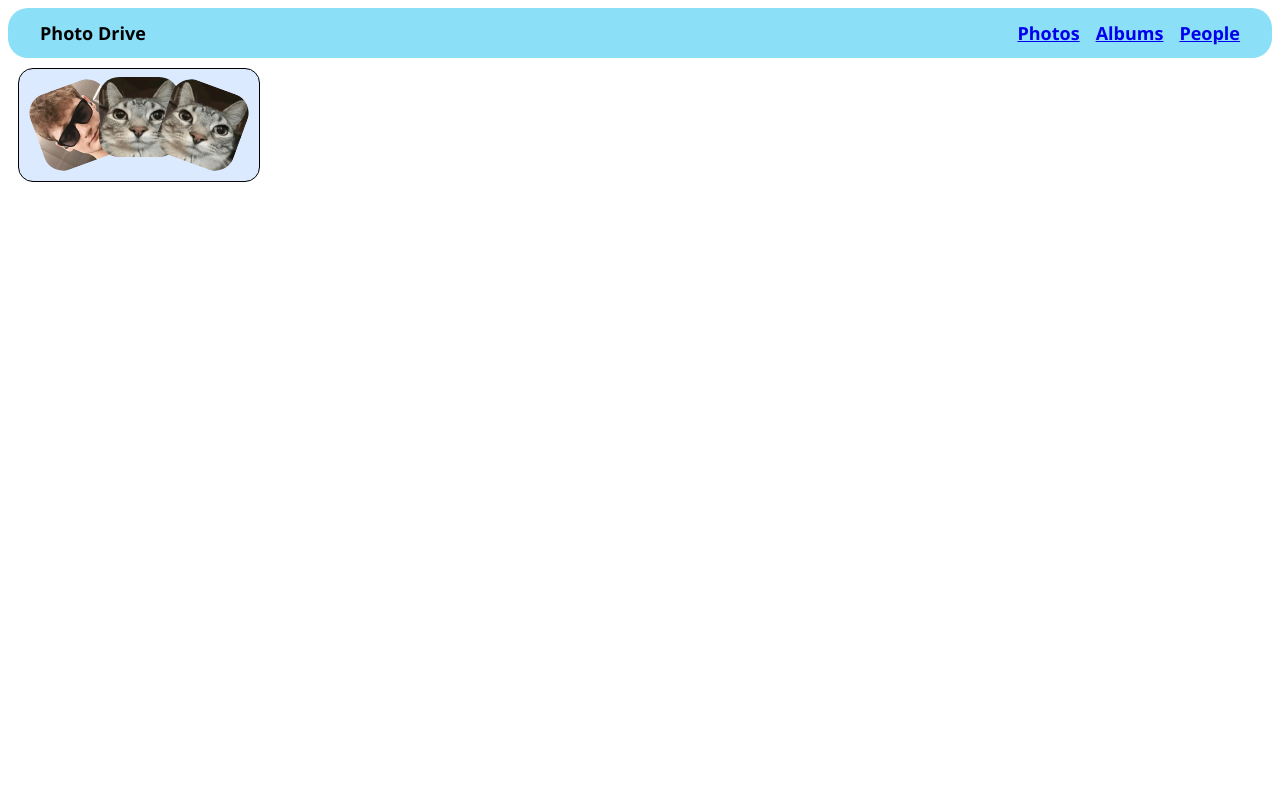
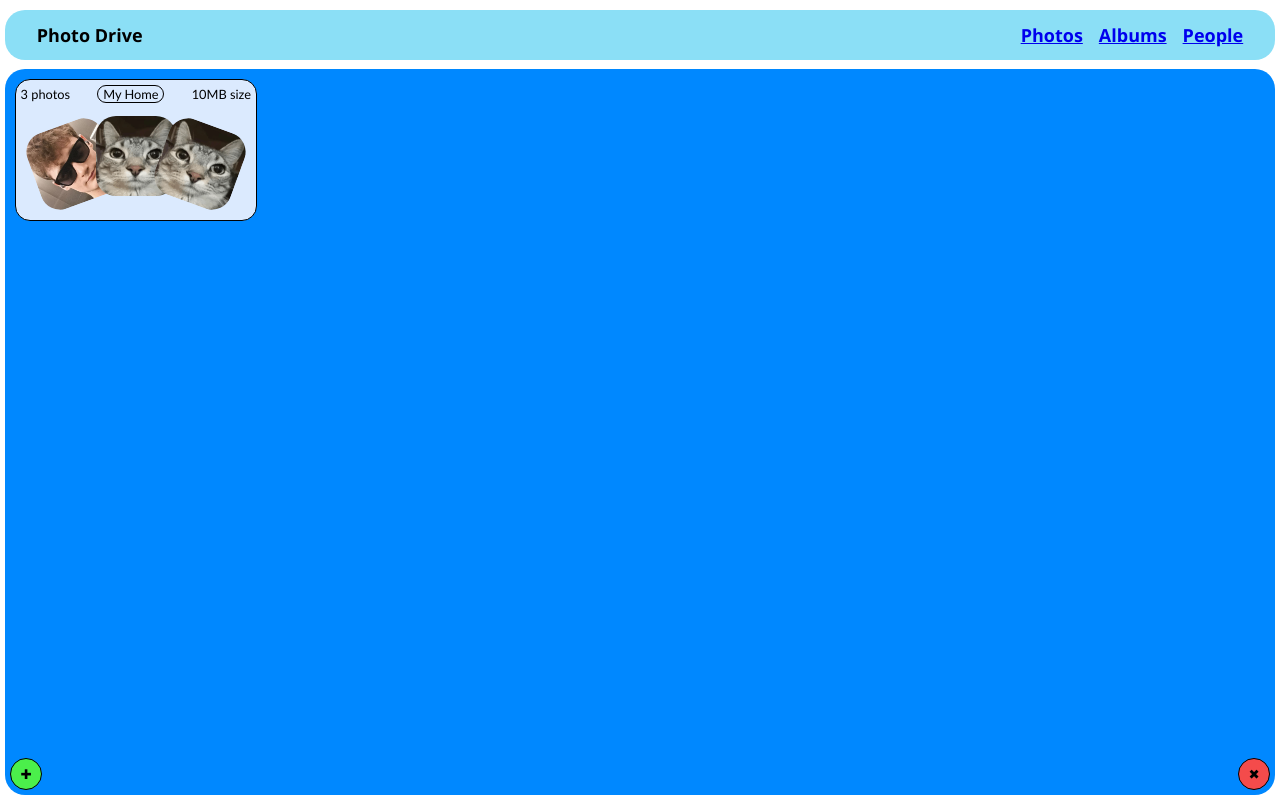
Before and after one commit to AndrewKliusa/university-gdrive-clone, a website: page frontend/albums.html in a window 1280 px wide. Drawn offline with Linux system fonts and the light colour scheme.

```diff
--- a/frontend/albums.html
+++ b/frontend/albums.html
@@ -4,8 +4,8 @@
     <meta charset="UTF-8">
     <meta name="viewport" content="width=device-width, initial-scale=1.0">
     <title>Photo Drive</title>
+    <link rel="stylesheet" href="css/shared.css">
     <link rel="stylesheet" href="css/albums.css">
-    <link rel="stylesheet" href="css/shared.css">
   </head>
   <body>
     <script src="index.js" defer></script>
@@ -19,6 +19,11 @@
     </nav>
     <div class="grid">
       <div class="card">
+        <div class="top-text-wrapper">
+          <span class="date-text">3 photos</span>
+          <span class="album-text">My Home</span>
+          <span class="date-text">10MB size</span>
+        </div>
         <div class="album-images-wrapper">
           <img class="album-image" src="resources/test_cropped.jpg">
           <img class="album-image" src="resources/cat_cropped.png">
@@ -26,5 +31,9 @@
         </div>
       </div>
     </div>
+    <div class="add-delete-wrapper">
+        <button class="add-btn">✚</button>
+        <button class="remove-btn">✖</button>
+    </div>
   </body>
 </html>
--- a/frontend/css/albums.css
+++ b/frontend/css/albums.css
@@ -1,12 +1,5 @@
 .card {
   width: fit-content;
-  border: 0.5px solid;
-  border-radius: 15px;
-  background: #dbeafe;
-  display: flex;
-  flex-flow: column;
-  font-family:'Trebuchet MS', 'Lucida Sans Unicode', 'Lucida Grande', 'Lucida Sans', Arial, sans-serif;
-  font-size: 0.8rem
 }
 
 .album-image {
@@ -35,3 +28,11 @@
   margin: 1rem;
   gap: 2rem
 }
+
+.top-text-wrapper {
+  display: grid;
+  grid-template-columns: auto auto auto;
+  justify-content: space-between;
+  align-items: center;
+  margin: 0.30rem;
+}
--- a/frontend/css/photos.css
+++ b/frontend/css/photos.css
@@ -1,14 +1,3 @@
-.card {
-  width:12.5rem;
-  border: 0.5px solid;
-  border-radius: 15px;
-  background: #dbeafe;
-  display: flex;
-  flex-flow: column;
-  font-family:'Trebuchet MS', 'Lucida Sans Unicode', 'Lucida Grande', 'Lucida Sans', Arial, sans-serif;
-  font-size: 0.8rem
-}
-
 .photo-container {
   flex: 1;
 }
@@ -47,16 +36,6 @@
   opacity: 50%;
 }
 
-.album-text {
-  text-align: center;
-  border: 1px solid;
-  border-radius: 20px;
-  width: fit-content;
-  height: 1rem;
-  justify-content: center;
-  padding: 0 0.3rem;
-}
-
 .photo-top {
   display: grid;
   grid-template-columns: auto auto auto;
@@ -65,31 +44,6 @@
   margin: 0.30rem;
 }
 
-.add-delete-wrapper {
-  display: flex;
-  justify-content: space-between;
-  position: fixed;
-  bottom: 0;
-  left: 0;
-  right: 0;
-  margin: 10px
-}
-
-.add-delete-wrapper > button {
-  border: 1px solid;
-  border-radius: 20px;
-  width: 2rem;
-  height: 2rem;
-}
-
-.add-btn {
-  background-color: rgb(75, 239, 75);
-}
-
-.remove-btn {
-  background-color: rgb(244, 75, 75);
-}
-
 .card-caption {
   margin: 0.30rem;
 }
--- a/frontend/css/shared.css
+++ b/frontend/css/shared.css
@@ -8,6 +8,11 @@
   font-weight: 700;
   height: 50px;
   border-radius: 20px;
+  margin-left: 0.3rem;
+  margin-right: 0.3rem;
+  margin-top: 0.6rem;
+  margin-bottom: 0.3rem;
+
 }
 
 .nav-links {
@@ -20,10 +25,68 @@
   margin-left: 2rem;
 }
 
+body {
+  display: flex;
+  flex-flow: column;
+  min-height: 100vh;
+  margin: 0;
+}
+
 .grid {
+  flex: 1;
   display: flex;
   flex-flow: row;
+  flex-wrap: wrap;
   gap: 10px;
   padding: 10px;
   align-items: start;
+  background-color: rgb(0, 136, 255);
+  margin: 0.3rem;
+  border-radius: 20px;
 }
+
+.album-text {
+  text-align: center;
+  border: 1px solid;
+  border-radius: 20px;
+  width: fit-content;
+  height: 1rem;
+  justify-content: center;
+  padding: 0 0.3rem;
+}
+
+.card {
+  width: 12.5rem;
+  border: 0.5px solid;
+  border-radius: 15px;
+  background: #dbeafe;
+  display: flex;
+  flex-flow: column;
+  font-family:'Trebuchet MS', 'Lucida Sans Unicode', 'Lucida Grande', 'Lucida Sans', Arial, sans-serif;
+  font-size: 0.8rem
+}
+
+.add-delete-wrapper {
+  display: flex;
+  justify-content: space-between;
+  position: fixed;
+  bottom: 0;
+  left: 0;
+  right: 0;
+  margin: 10px
+}
+
+.add-delete-wrapper > button {
+  border: 1px solid;
+  border-radius: 20px;
+  width: 2rem;
+  height: 2rem;
+}
+
+.add-btn {
+  background-color: rgb(75, 239, 75);
+}
+
+.remove-btn {
+  background-color: rgb(244, 75, 75);
+}
```
Also changed, not shown: frontend/css/people.css (added, +13 -0 lines), frontend/people.html (+27 -0 lines).
